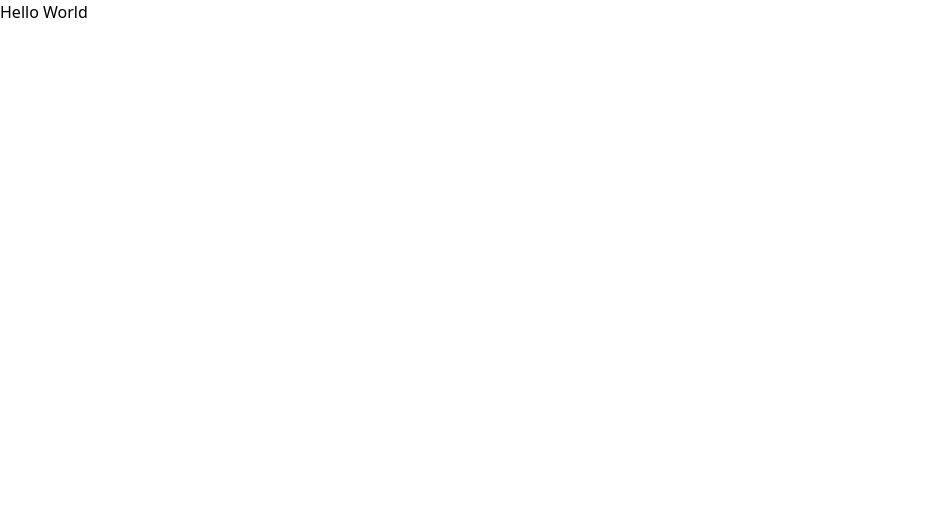
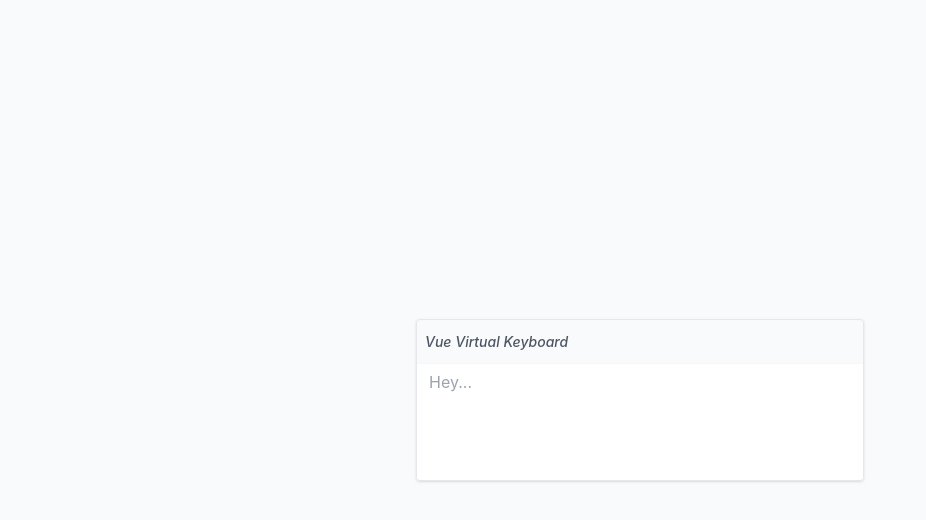
Before and after one commit to Mapelsun/kbd, a Vue app: page / in a window 1280 px wide. Shown: the top 520 px of the page, without its empty margins (0-926 px from the left). Built offline with nearby package versions, Linux system fonts and the light colour scheme.

Commit message:
feat: create text area component

```diff
--- a/src/assets/base.css
+++ b/src/assets/base.css
@@ -56,13 +56,13 @@
 @tailwind components;
 @tailwind utilities;
 
-/* html {
-  box-sizing: border-box;
-  font-size: 62.5%;
+html {
+  /* box-sizing: border-box; */
+  /* font-size: 62.5%; */
   scroll-behavior: smooth;
 }
 
-*,
+/* *,
 *::before,
 *::after {
   box-sizing: inherit;
@@ -70,14 +70,14 @@
   padding: 0;
   position: relative;
   font-weight: normal;
-}
+} */
 
 body {
   min-height: 100vh;
-  font-size: 1.6rem;
+  /* font-size: 1.6rem; */
   font-family: Inter, -apple-system, BlinkMacSystemFont, 'Segoe UI', Roboto, Oxygen, Ubuntu,
     Cantarell, 'Fira Sans', 'Droid Sans', 'Helvetica Neue', sans-serif;
   text-rendering: optimizeLegibility;
   -webkit-font-smoothing: antialiased;
   -moz-osx-font-smoothing: grayscale;
-} */
+}
--- /dev/null
+++ b/src/components/TextAreaInput.vue
@@ -0,0 +1,25 @@
+<template>
+  <div
+    class="w-full max-w-md border rounded overflow-hidden shadow bg-white-50"
+  >
+    <label
+      for="texts"
+      class="text-sm text-gray-600 font-medium inline-block px-2 py-3 italic"
+      >Vue Virtual Keyboard</label
+    >
+    <textarea
+      id="texts"
+      class="shadow form-textarea block w-full py-2 px-3 resize-none text-gray-700 leading-tight focus:outline-none focus:shadow-outline focus:border-gray-300"
+      rows="5"
+      placeholder="Hey..."
+    ></textarea>
+  </div>
+</template>
+
+<script>
+export default {
+  name: "TextAreaInput",
+};
+</script>
+
+<style lang="scss" scoped></style>
--- a/src/views/HomeView.vue
+++ b/src/views/HomeView.vue
@@ -1,9 +1,13 @@
 <template>
-  <h1>Hello World</h1>
+  <main class="min-h-screen p-8 bg-gray-50 flex justify-center items-center">
+    <TextAreaInput />
+  </main>
 </template>
 
 <script>
+import TextAreaInput from "@/components/TextAreaInput.vue";
 export default {
   name: "HomeView",
+  components: { TextAreaInput },
 };
 </script>
```
